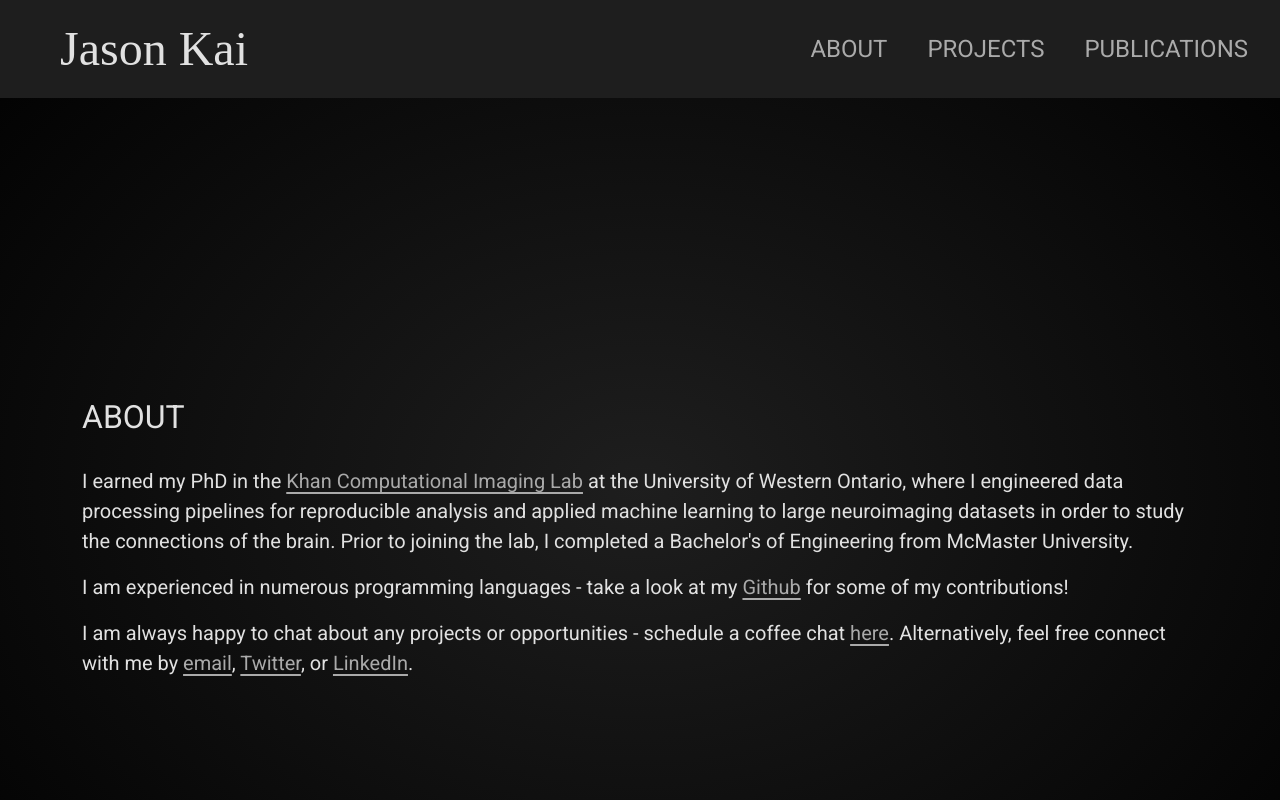
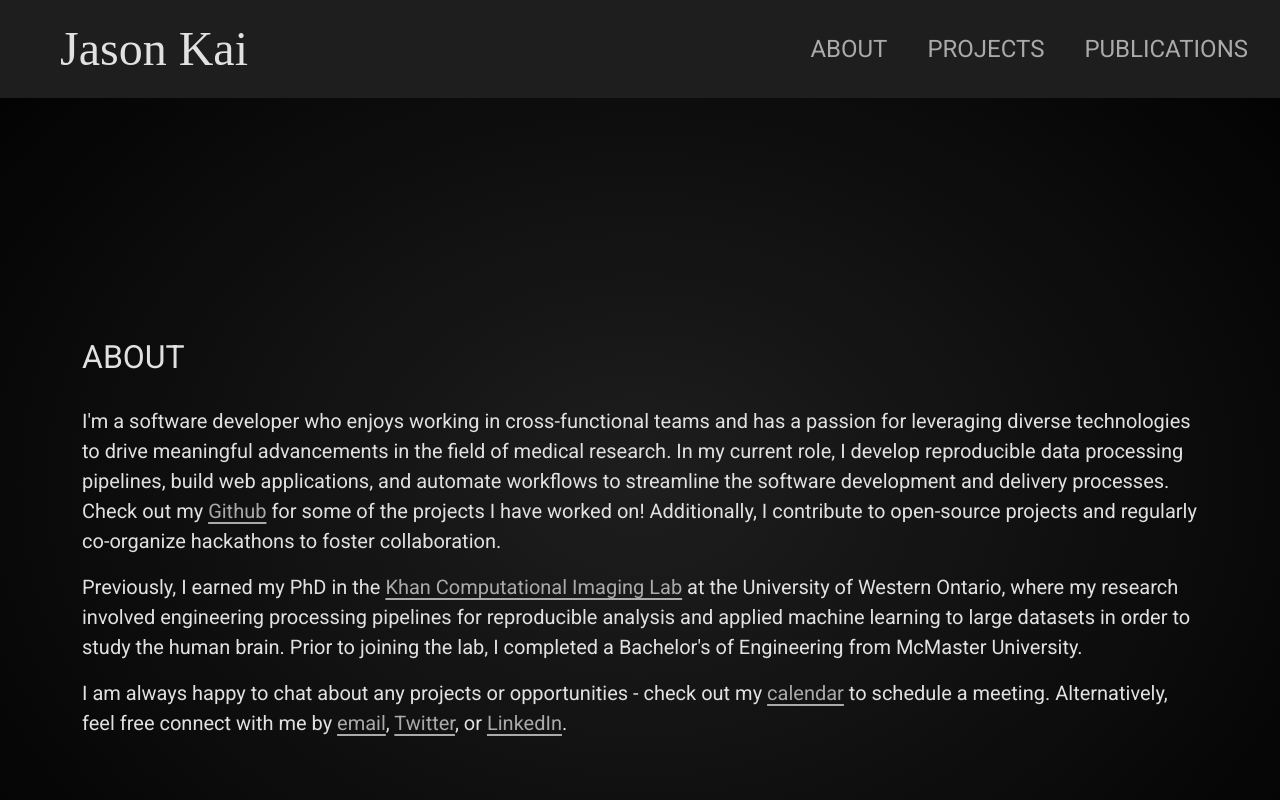
Before and after one commit to kaitj/kaitj.github.io, a Next.js app: page /about in a window 1280 px wide. Shown: the top 800 px of the page. Built offline with nearby package versions, Linux system fonts and the light colour scheme; a web font is replaced by a local one.

Commit message:
update about page

```diff
--- a/components/profile.tsx
+++ b/components/profile.tsx
@@ -2,38 +2,42 @@ export const Profile = () => {
   return (
     <div className="row">
       <h2>About</h2>
-
       <p>
-        I earned my PhD in the{" "}
+        I&apos;m a software developer who enjoys working in cross-functional
+        teams and has a passion for leveraging diverse technologies to drive
+        meaningful advancements in the field of medical research. In my current
+        role, I develop reproducible data processing pipelines, build web
+        applications, and automate workflows to streamline the software
+        development and delivery processes. Check out my{" "}
+        <a href="https://github.com/kaitj" target="_blank" rel="noreferrer">
+          Github
+        </a>{" "}
+        for some of the projects I have worked on! Additionally, I contribute to
+        open-source projects and regularly co-organize hackathons to foster
+        collaboration.
+      </p>
+      <p>
+        Previously, I earned my PhD in the{" "}
         <a href="https://khanlab.ca" target="_blank" rel="noreferrer">
           Khan Computational Imaging Lab
         </a>{" "}
-        at the University of Western Ontario, where I engineered data processing
-        pipelines for reproducible analysis and applied machine learning to
-        large neuroimaging datasets in order to study the connections of the
-        brain. Prior to joining the lab, I completed a Bachelor&apos;s of
-        Engineering from McMaster University.
+        at the University of Western Ontario, where my research involved
+        engineering processing pipelines for reproducible analysis and applied
+        machine learning to large datasets in order to study the human brain.
+        Prior to joining the lab, I completed a Bachelor&apos;s of Engineering
+        from McMaster University.
       </p>
-
       <p>
-        I am experienced in numerous programming languages - take a look at my{" "}
-        <a href="https://github.com/kaitj" target="_blank" rel="noreferrer">
-          Github
-        </a>{" "}
-        for some of my contributions!{" "}
-      </p>
-
-      <p>
-        I am always happy to chat about any projects or opportunities - schedule
-        a coffee chat{" "}
+        I am always happy to chat about any projects or opportunities - check
+        out my{" "}
         <a
           href="https://cal.com/jasonkai/coffee-chat?duration=30"
           target="_blank"
           rel="noreferrer"
         >
-          here
-        </a>
-        . Alternatively, feel free connect with me by{" "}
+          calendar
+        </a>{" "}
+        to schedule a meeting. Alternatively, feel free connect with me by{" "}
         <a
           href="mailto:tkai@uwo.ca"
           target="_blank"
```
